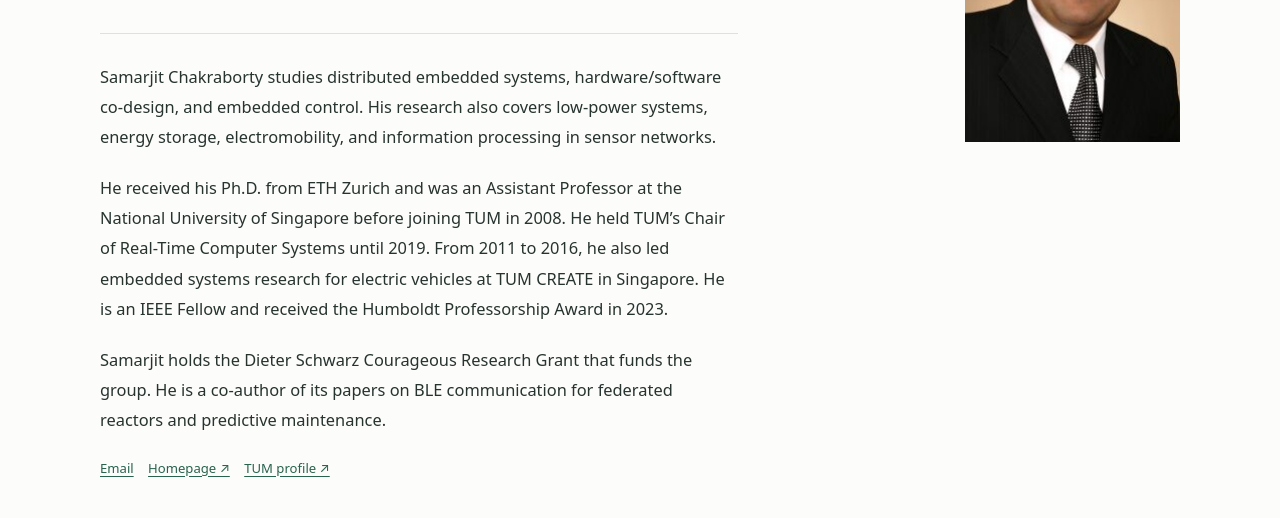
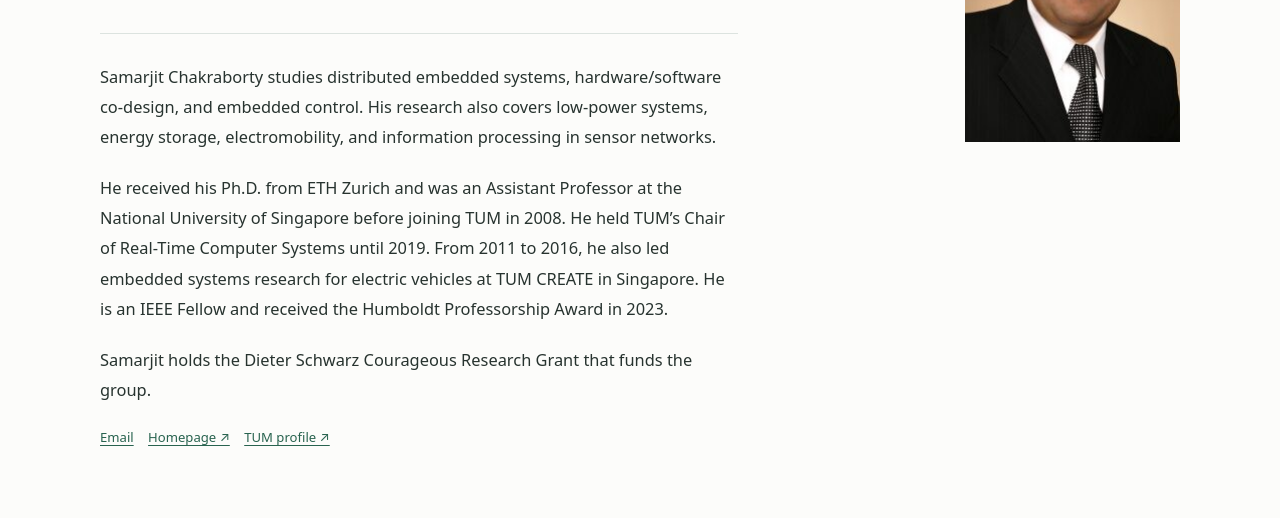
Before and after one commit to Sustainable-CPSs-Group/sustainable-cpss.github.io, an Astro site: page /people/samarjit-chakraborty in a window 1280 px wide. Shown: the part 282-800 px from the top of the page. Built offline with nearby package versions, Linux system fonts and the light colour scheme; Astro itself is replaced by a stand-in of ours.

Commit message:
Update samarjit-chakraborty.md

```diff
--- a/src/content/people/samarjit-chakraborty.md
+++ b/src/content/people/samarjit-chakraborty.md
@@ -19,4 +19,4 @@ Samarjit Chakraborty studies distributed embedded systems, hardware/software co-
 
 He received his Ph.D. from ETH Zurich and was an Assistant Professor at the National University of Singapore before joining TUM in 2008. He held TUM’s Chair of Real-Time Computer Systems until 2019. From 2011 to 2016, he also led embedded systems research for electric vehicles at TUM CREATE in Singapore. He is an IEEE Fellow and received the Humboldt Professorship Award in 2023.
 
-Samarjit holds the Dieter Schwarz Courageous Research Grant that funds the group. He is a co-author of its papers on BLE communication for federated reactors and predictive maintenance.
+Samarjit holds the Dieter Schwarz Courageous Research Grant that funds the group.
```
